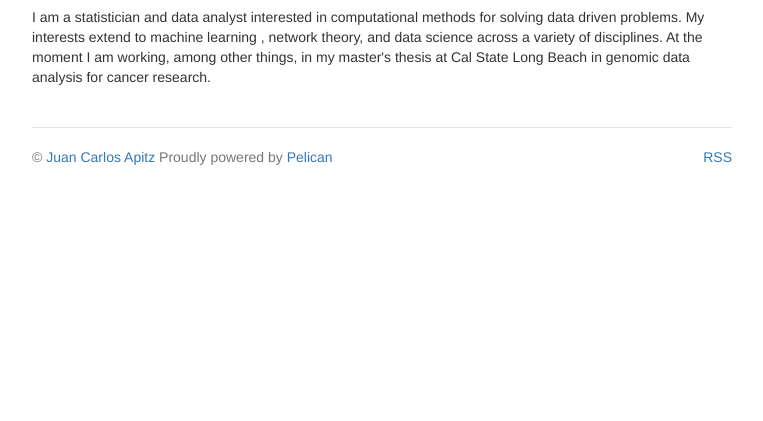
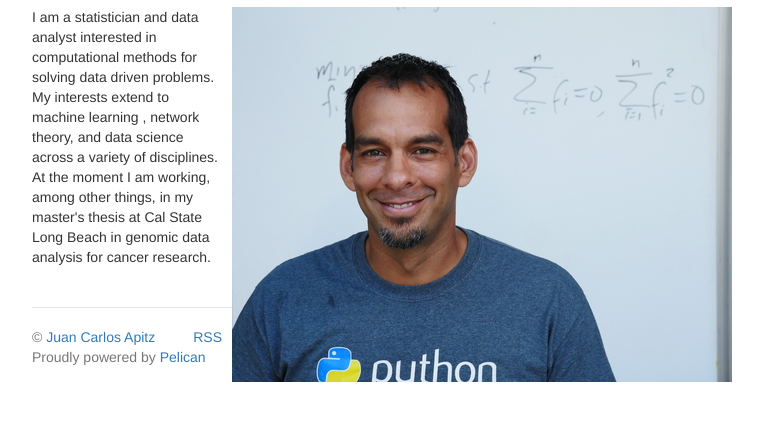
Before and after one commit to jcapitz/jcapitz.github.io, a plain HTML site: page pages/about.html in a window 1280 px wide. Shown: the part 173-594 px from the top of the page, without its empty margins (258-1021 px from the left). Drawn offline with nearby package versions, Linux system fonts and the light colour scheme.

Commit message:
about pic update

```diff
--- a/pages/about.html
+++ b/pages/about.html
@@ -23,7 +23,8 @@
     <h1>About</h1>
 
 
-    <p>I am a statistician and data analyst interested in computational methods for solving data driven problems. My interests extend to machine learning , network theory, and data science across a variety of disciplines. At the moment I am working, among other things, in my master's thesis at Cal State Long Beach in genomic data analysis for cancer research.</p>
+    <p><img style="float:right; padding-left:10px" src="/images/drchivins_small.jpg" /></p>
+<p>I am a statistician and data analyst interested in computational methods for solving data driven problems. My interests extend to machine learning , network theory, and data science across a variety of disciplines. At the moment I am working, among other things, in my master's thesis at Cal State Long Beach in genomic data analysis for cancer research.</p>
             <footer id="contentinfo" class="footer">
                     <nav class="pull-right bottom-nav">
                         <a href="/None">RSS</a>
```
Also changed, not shown: images/drchivins_small.jpg (added).
